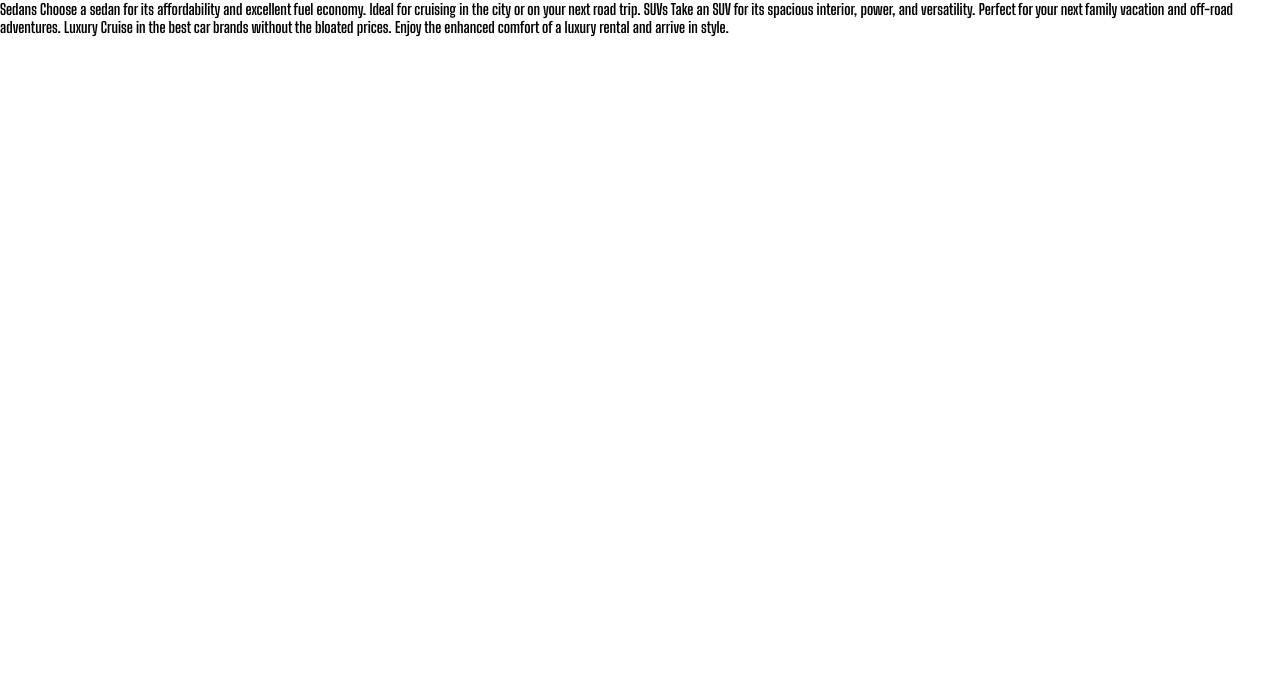
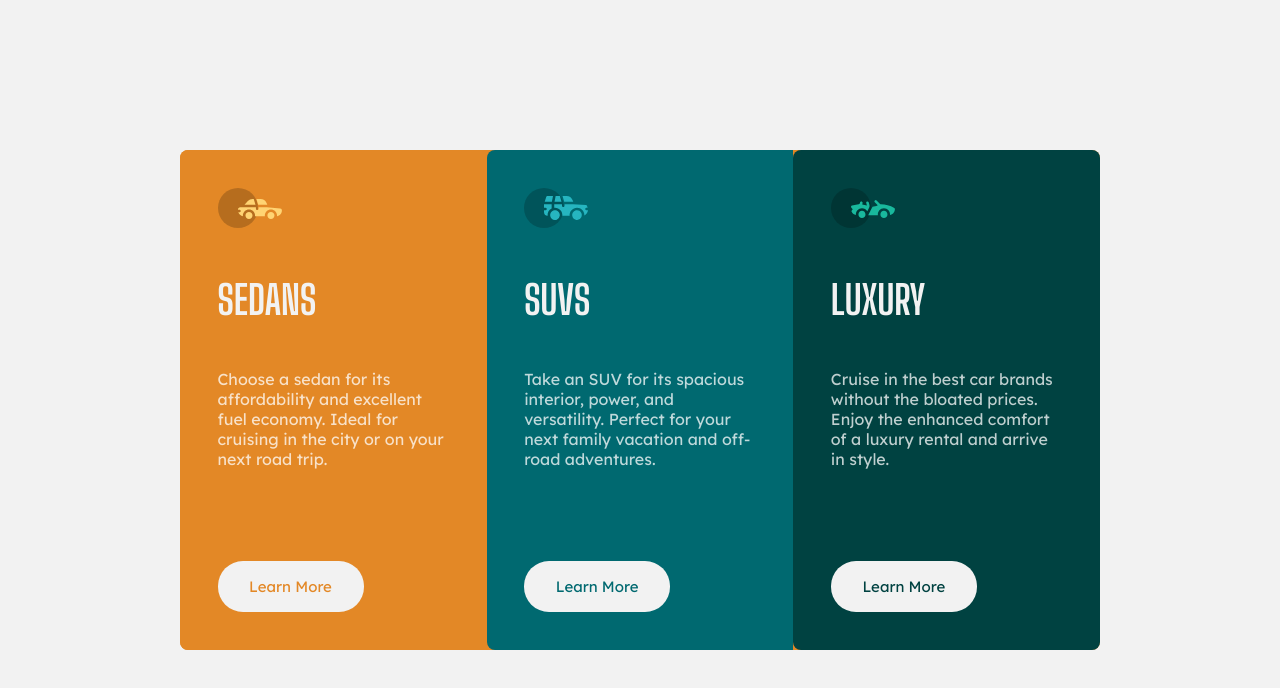
Before and after one commit to Aron-Mall/3-column-preview-card-component-main, a plain HTML site: page index.html in a window 1280 px wide. Drawn offline with Linux system fonts and the light colour scheme.

Commit message:
completed

```diff
--- a/index.html
+++ b/index.html
@@ -1,29 +1,63 @@
 <!DOCTYPE html>
 <html lang="en">
-<head>
-  <meta charset="UTF-8">
-  <meta name="viewport" content="width=device-width, initial-scale=1.0"> <!-- displays site properly based on user's device -->
+  <head>
+    <meta charset="UTF-8" />
+    <meta name="viewport" content="width=device-width, initial-scale=1.0" />
+    <!-- displays site properly based on user's device -->
 
-  <link rel="icon" type="image/png" sizes="32x32" href="./images/favicon-32x32.png">
-  <link rel="stylesheet" href="./styles.css">
+    <link
+      rel="icon"
+      type="image/png"
+      sizes="32x32"
+      href="./images/favicon-32x32.png"
+    />
+    <link rel="stylesheet" href="./styles.css" />
 
-  <title>Frontend Mentor | 3-column preview card component</title>
+    <title>Frontend Mentor | 3-column preview card component</title>
+  </head>
+  <body>
+    <main>
 
-</head>
-<body>
+      <div class="card-container">
 
-  Sedans
-  Choose a sedan for its affordability and excellent fuel economy. Ideal for cruising in the city
-  or on your next road trip.
+      <div class="card one">
+        <div class="img">
+          <img src="./images/icon-sedans.svg" alt="sedans" />
+        </div>
+        <h2 class="card__title">Sedans</h2>
+        <p class="card__description">
+          Choose a sedan for its affordability and excellent fuel economy. Ideal
+          for cruising in the city or on your next road trip.
+        </p>
+        <a class="btn btn-orange" href="#">Learn More</a>
+      </div>
 
-  SUVs
-  Take an SUV for its spacious interior, power, and versatility. Perfect for your next family vacation
-  and off-road adventures.
+      <div class="card two">
+        <div class="img">
+          <img src="./images/icon-suvs.svg" alt="suvs" />
+        </div>
+        <h2 class="card__title">SUVs</h2>
+        <p class="card__description">
+          Take an SUV for its spacious interior, power, and versatility. Perfect
+          for your next family vacation and off-road adventures.
+        </p>
+        <a class="btn btn-dark-cyan" href="#">Learn More</a>
+      </div>
 
-  Luxury
-  Cruise in the best car brands without the bloated prices. Enjoy the enhanced comfort of a luxury
-  rental and arrive in style.
+      <div class="card three">
+        <div class="img">
+          <img src="./images/icon-luxury.svg" alt="luxury" />
+        </div>
+        <h2 class="card__title">Luxury</h2>
+        <p class="card__description">
+          Cruise in the best car brands without the bloated prices. Enjoy the
+          enhanced comfort of a luxury rental and arrive in style.
+        </p>
+        <a class="btn btn-very-dark-cyan" href="#">Learn More</a>
+      </div>
 
+      </div>
 
-</body>
+    </main>
+  </body>
 </html>
--- a/styles.css
+++ b/styles.css
@@ -18,5 +18,124 @@
 body {
   font-size: 15px;
   font-family: 'Lexend Deca', sans-serif;
+  color: var(--transparent-white);
+}
+
+main {
+  background-color: var(--very-light-gray);
+  min-height: 100vh;
+  min-width: 100vw;
+  display: flex;
+  justify-content: center;
+  align-items: center;
+}
+
+.card-container {
+  max-width: 920px;
+  display: grid;
+  grid-template-columns: repeat(3,1fr);
+  grid-template-rows: 500px;
+  background-color: var(--bright-orange);
+  margin: 0 auto;
+  border-radius: 8px;
+}
+
+.card {
+  display: flex;
+  flex-direction: column;
+  justify-content: space-between;
+  padding: 2.5em;
+  border-top-left-radius: 8px;
+  border-bottom-left-radius: 8px;
+}
+
+.card.one {
+  background-color: var(--bright-orange);
+}
+
+
+.card.two {
+  background-color: var(--dark-cyan);
+}
+
+
+.card.three {
+  background-color: var(--very-dark-cyan);
+  border-top-right-radius: 8px;
+  border-bottom-right-radius: 8px;
+}
+
+.card__title {
   font-family: 'Big Shoulders Display', cursive;
+  font-size: 40px;
+  color: var(--very-light-gray);
+  text-transform: uppercase;
+  margin-top: -3rem;
 }
+
+.card__description {
+  font-size: 1rem;
+  color: var(--transparent-white);
+  margin-top: -3rem;
+}
+
+
+.btn {
+  text-decoration: none;
+  padding: 1rem 1.5rem;
+  width: 146px;
+  border-radius: 25px;
+  text-align: center;
+  /* border: 2px solid transparent; */
+}
+
+.btn:hover {
+  color: var(--very-light-gray);
+  border: 2px solid var(--very-light-gray);
+  margin-top: -4px;
+
+}
+
+
+.btn-orange {
+  background-color: var(--very-light-gray);
+  color: var(--bright-orange);
+}
+
+.btn-orange:hover {
+  background-color: var(--bright-orange);
+}
+
+.btn-dark-cyan {
+  background-color: var(--very-light-gray);
+  color: var(--dark-cyan);
+}
+
+.btn-dark-cyan:hover {
+  background-color: var(--dark-cyan);
+}
+
+.btn-very-dark-cyan {
+  background-color: var(--very-light-gray);
+  color: var(--very-dark-cyan);
+}
+
+.btn-very-dark-cyan:hover {
+  background-color: var(--very-dark-cyan);
+}
+
+@media only screen and (max-width: 700px){
+
+  .card-container {
+    max-width: 327px;
+    grid-template-columns: 1fr;
+    grid-template-rows: repeat(3,442px);
+    border-radius: 8px;
+  }
+
+  .btn {
+    margin-bottom: 1rem;
+  }
+
+
+}
```
